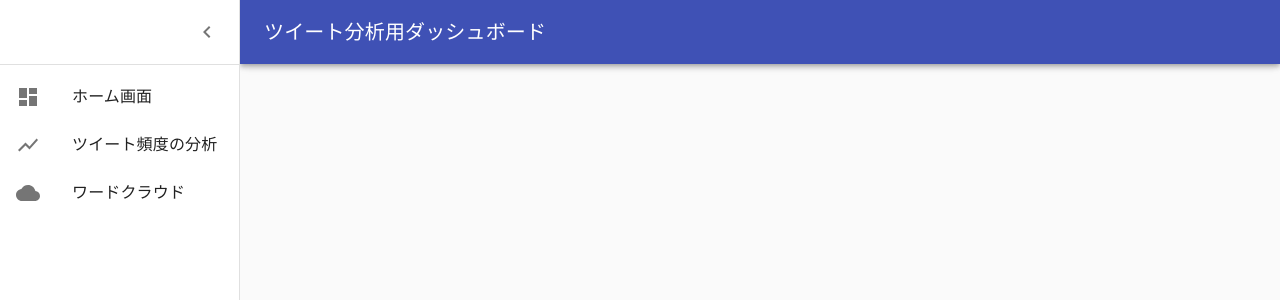
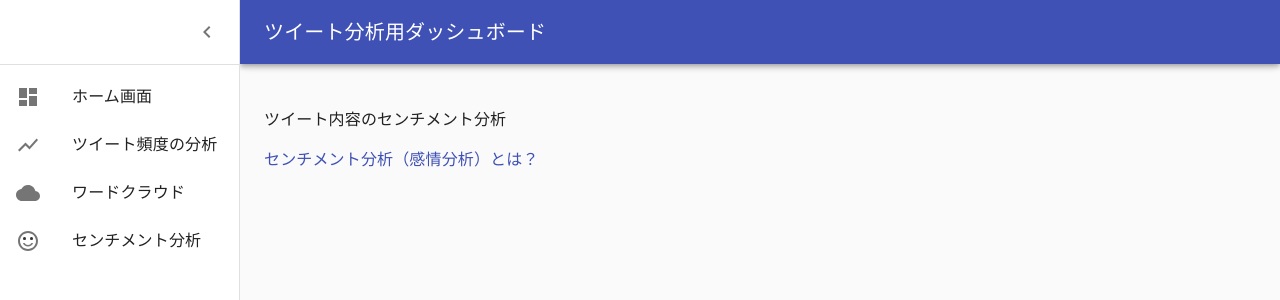
Before and after one commit to kota-tozawa/tweet-analyzer, a React app: page /sentiment-analysis in a window 1280 px wide. Both pictures are taken after a click on the button "open drawer". Shown: the top 300 px of the page. Built offline with nearby package versions, Linux system fonts and the light colour scheme.

Commit message:
add features that might be added in the future.

```diff
--- a/src/_app.jsx
+++ b/src/_app.jsx
@@ -17,6 +17,7 @@ import { MainListItems } from './components/molecules/ListItems';
 import Home from './components/pages/Home';
 import TweetFreq from './components/pages/TweetFreq';
 import WordCloud from './components/pages/WordCloud';
+import SentimentAnalysis from './components/pages/SentimentAnalysis';
 
 const drawerWidth = 240;
 
@@ -143,6 +144,11 @@ const App = () => {
             <Route path="/" component={Home} exact />
             <Route path="/tweet-freq" component={TweetFreq} exact />
             <Route path="/wordcloud" component={WordCloud} exact />
+            <Route
+              path="/sentiment-analysis"
+              component={SentimentAnalysis}
+              exact
+            />
           </Switch>
         </main>
       </BrowserRouter>
--- a/src/components/molecules/ListItems.jsx
+++ b/src/components/molecules/ListItems.jsx
@@ -1,7 +1,12 @@
 import React from 'react';
 import { Link } from 'react-router-dom';
 import { ListItem, ListItemIcon, ListItemText } from '@material-ui/core';
-import { Dashboard, ShowChart, Cloud } from '@material-ui/icons';
+import {
+  Dashboard,
+  ShowChart,
+  Cloud,
+  SentimentSatisfiedAlt,
+} from '@material-ui/icons';
 
 export const MainListItems = (
   <div>
@@ -23,5 +28,16 @@ export const MainListItems = (
       </ListItemIcon>
       <ListItemText primary="ワードクラウド" />
     </ListItem>
+    <ListItem
+      key="SentimentAnalysis"
+      component={Link}
+      to="/sentiment-analysis"
+      button
+    >
+      <ListItemIcon>
+        <SentimentSatisfiedAlt />
+      </ListItemIcon>
+      <ListItemText primary="センチメント分析" />
+    </ListItem>
   </div>
 );
--- /dev/null
+++ b/src/components/pages/SentimentAnalysis.jsx
@@ -0,0 +1,17 @@
+import React from 'react';
+import { Typography, Link } from '@material-ui/core';
+
+const WordCloud = () => {
+  return (
+    <>
+      <Typography paragraph>ツイート内容のセンチメント分析</Typography>
+      <Typography paragraph>
+        <Link href="https://lionbridge.ai/ja/articles/sentiment-analysis-101/">
+          センチメント分析（感情分析）とは？
+        </Link>
+      </Typography>
+    </>
+  );
+};
+
+export default WordCloud;
```
Also changed, not shown: 2 other files (tests, documents, lock files or other folders).
